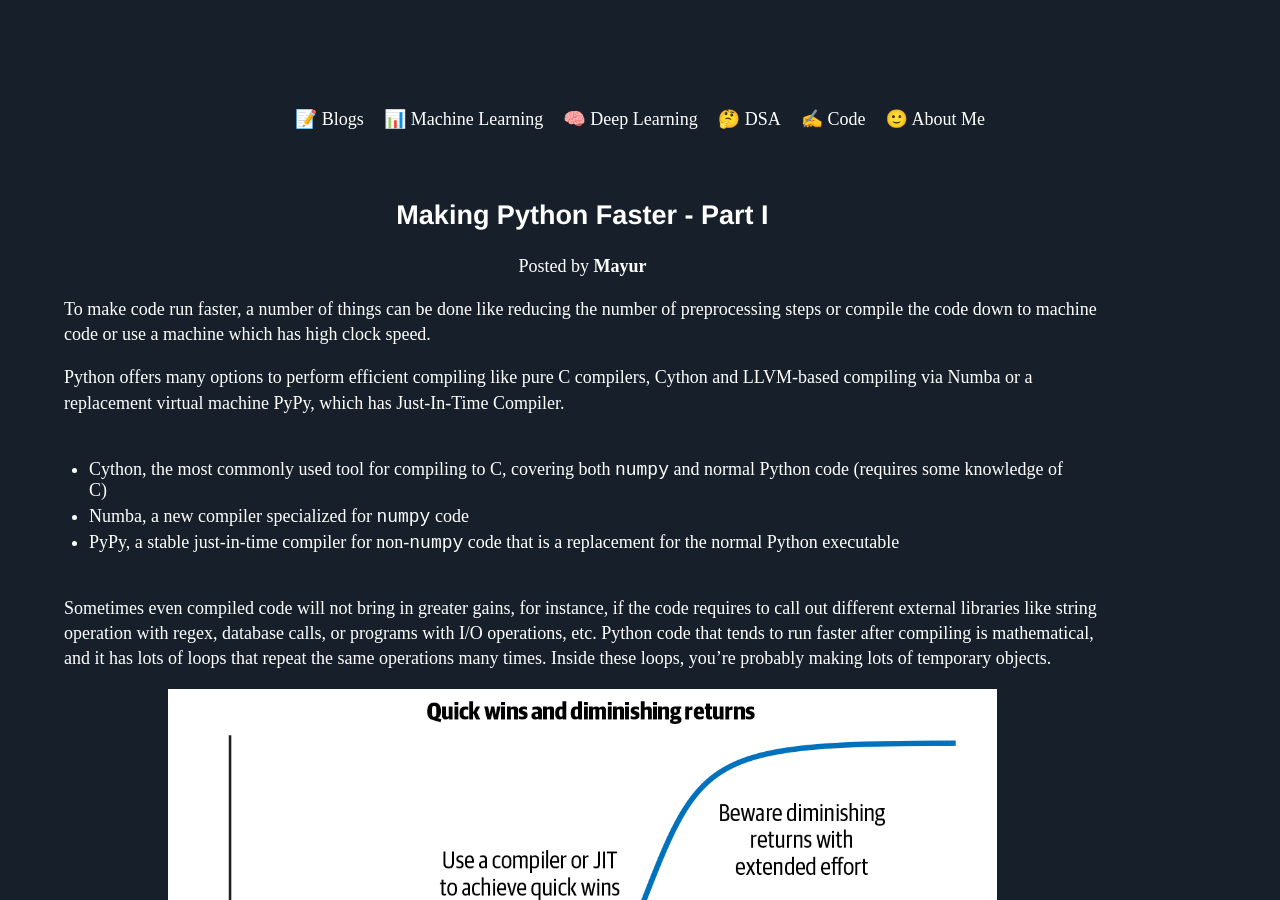
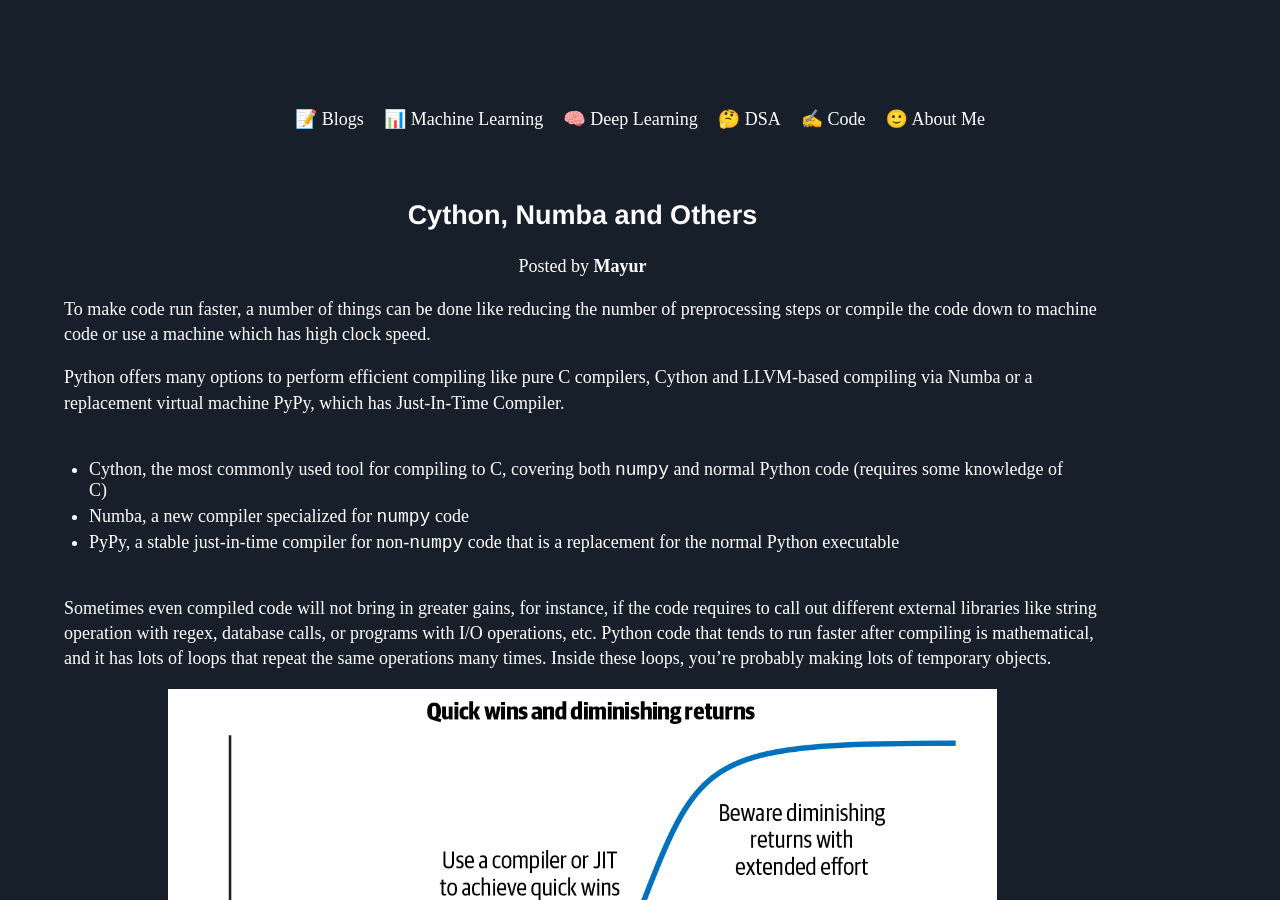
Before and after one commit to Mayurji/mayurji.github.io, a Jekyll site: the page built from _posts/2021-01-09-Making Python Faster - Part I.md, in a window 1280 px wide and 900 px high. Built offline with Jekyll 4.4.1, drawn with Linux system fonts in a browser that asks for light colours; nearby versions of some CDN libraries; formulas are drawn with MathJax 3; comment, search, counter and statistics services are not loaded.

Commit message:
Update 2021-01-09-Making Python Faster - Part I.md

```diff
--- a/_posts/2021-01-09-Making Python Faster - Part I.md
+++ b/_posts/2021-01-09-Making Python Faster - Part I.md
@@ -1,6 +1,6 @@
 ---
 layout: post
-title: Making Python Faster - Part I
+title: Cython, Numba and Others
 description: Compile it down!
 category: Blog
 date:   2021-01-09 13:43:52 +0530
```
